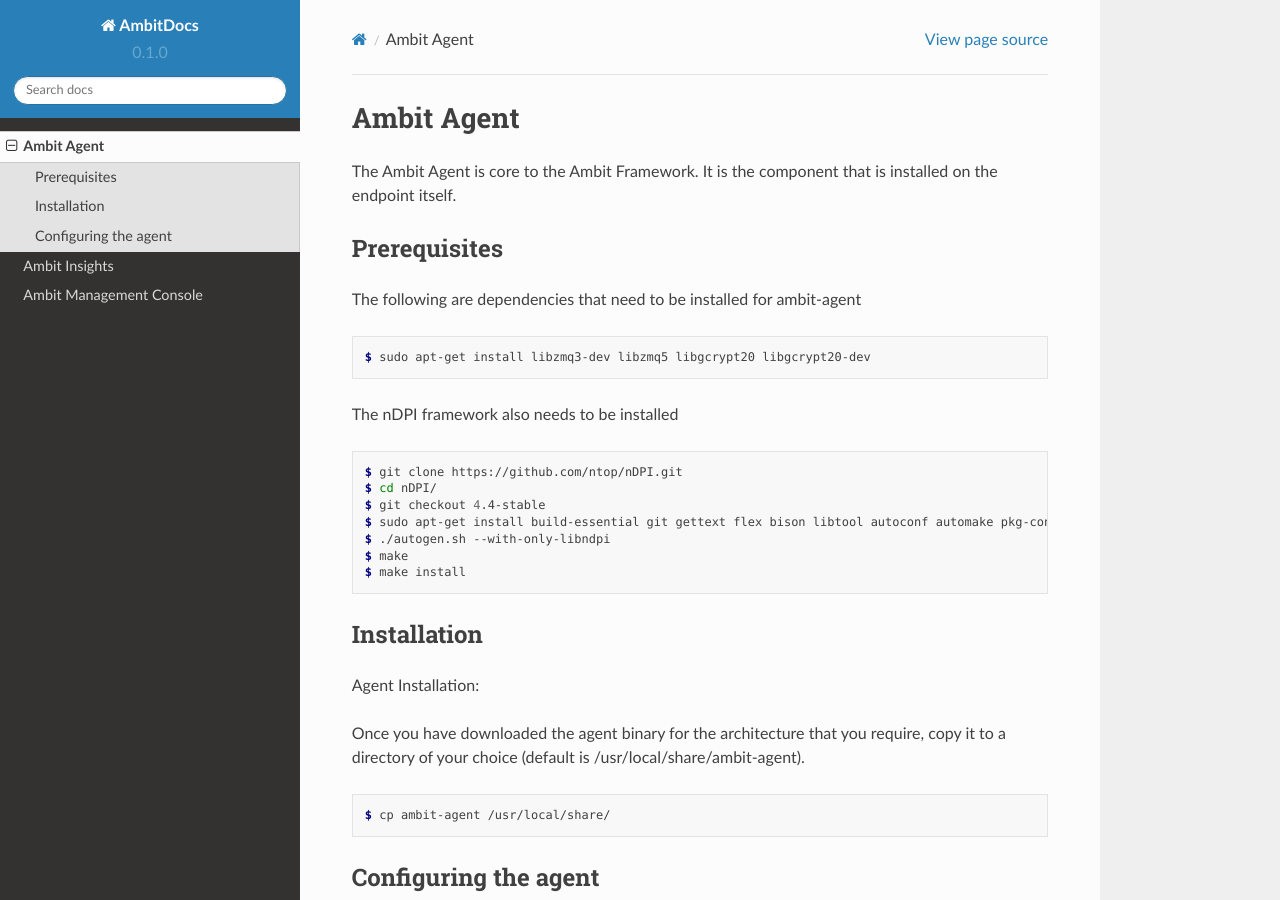
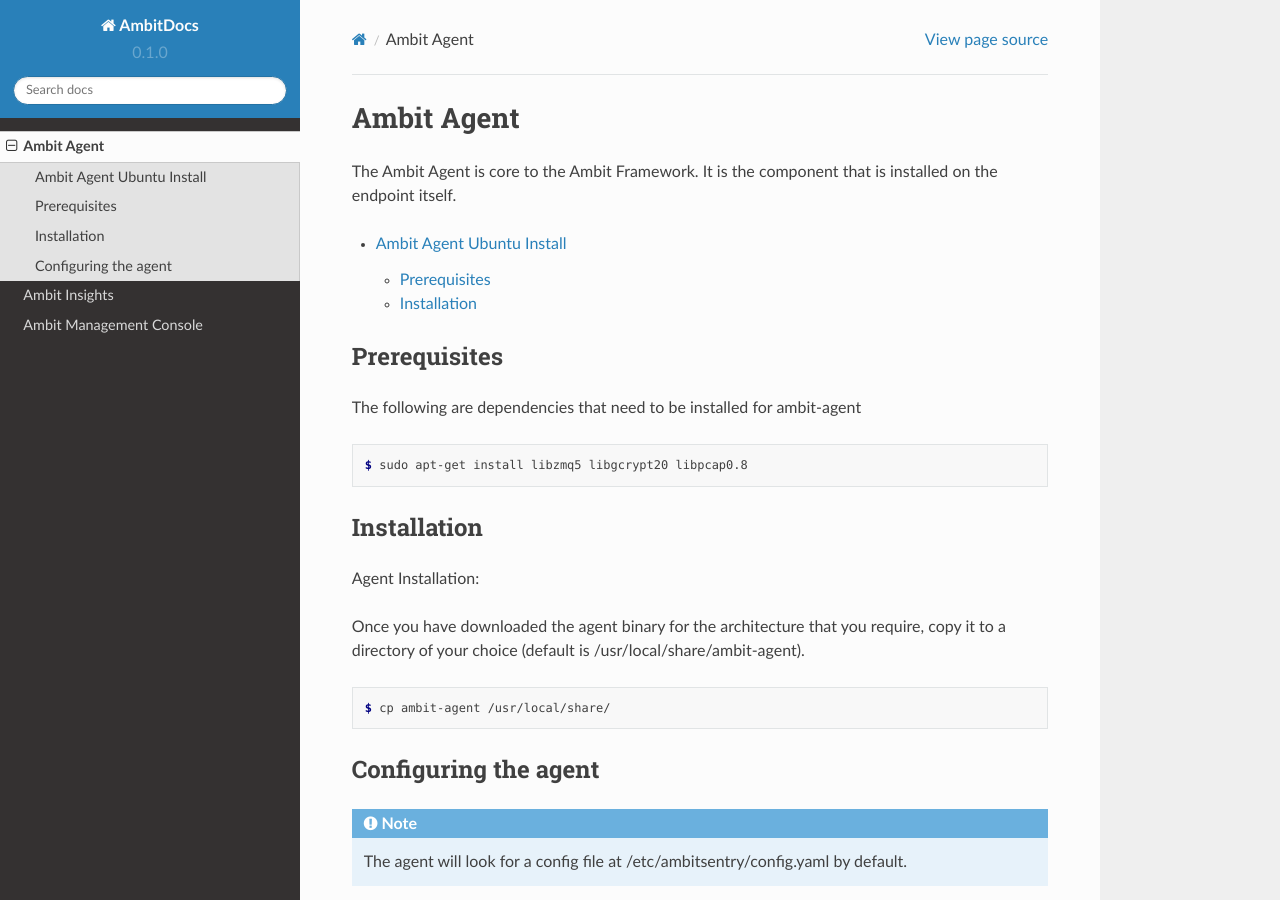
Before and after one commit to ambitbuild/ambitdocs, a Sphinx documentation site: the page built from docs/source/agent.rst, in a window 1280 px wide and 900 px high. Built offline with Sphinx 7.4.7 and the Read the Docs theme 2.0.0, drawn with Linux system fonts in a browser that asks for light colours.

Commit message:
checking the format

```diff
--- a/docs/source/agent.rst
+++ b/docs/source/agent.rst
@@ -4,6 +4,10 @@ Ambit Agent
 .. _agent:
 
 The Ambit Agent is core to the Ambit Framework. It is the component that is installed on the endpoint itself.
+
+.. toctree::
+   agent-ubuntu
+
 
 Prerequisites
 -------------
@@ -12,20 +16,7 @@ The following are dependencies that need to be installed for ambit-agent
 
 .. code-block:: console
 
-   $ sudo apt-get install libzmq3-dev libzmq5 libgcrypt20 libgcrypt20-dev
-
-
-The nDPI framework also needs to be installed
-
-.. code-block:: console
-
-   $ git clone https://github.com/ntop/nDPI.git
-   $ cd nDPI/
-   $ git checkout 4.4-stable
-   $ sudo apt-get install build-essential git gettext flex bison libtool autoconf automake pkg-config libpcap-dev libjson-c-dev libnuma-dev libpcre2-dev libmaxminddb-dev librrd-dev
-   $ ./autogen.sh --with-only-libndpi
-   $ make
-   $ make install
+   $ sudo apt-get install libzmq5 libgcrypt20 libpcap0.8
 
 
 Installation
```
Also changed, not shown: docs/source/agent-ubuntu.rst (added, +25 -0 lines).
